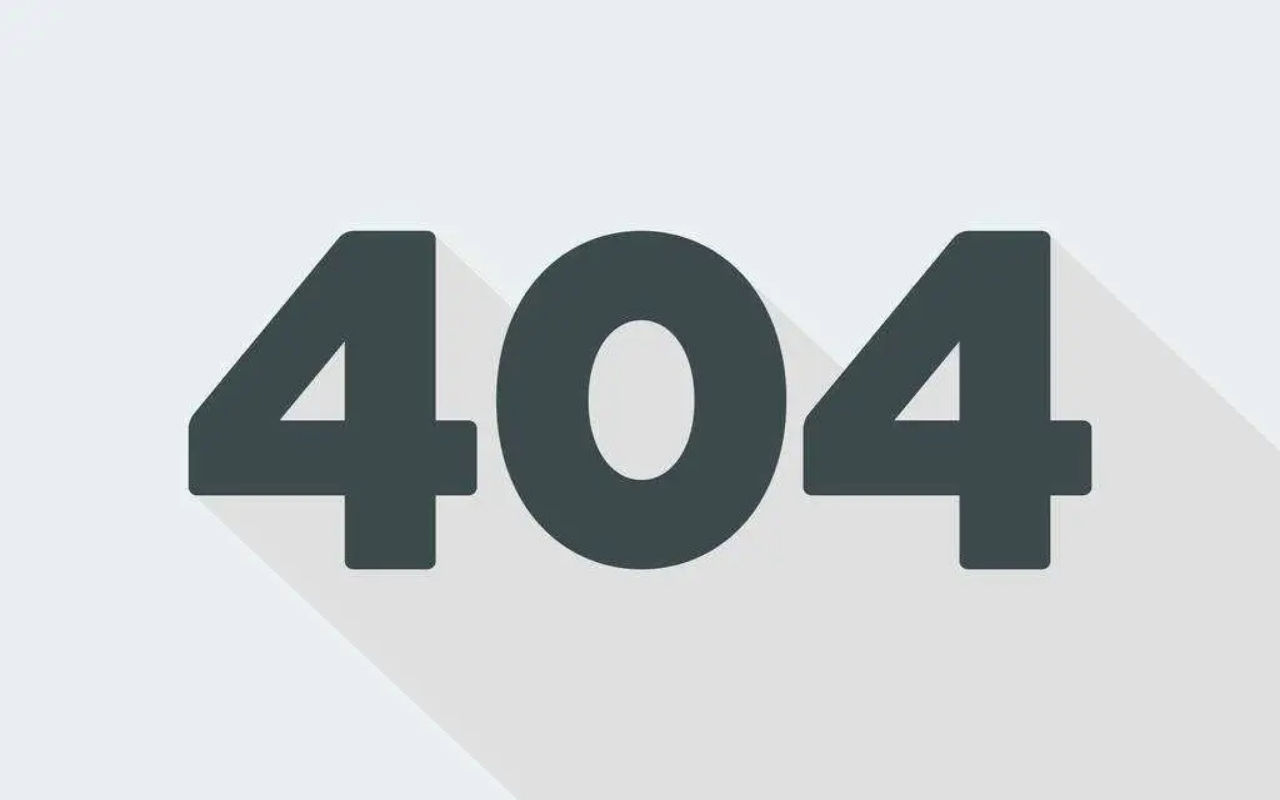
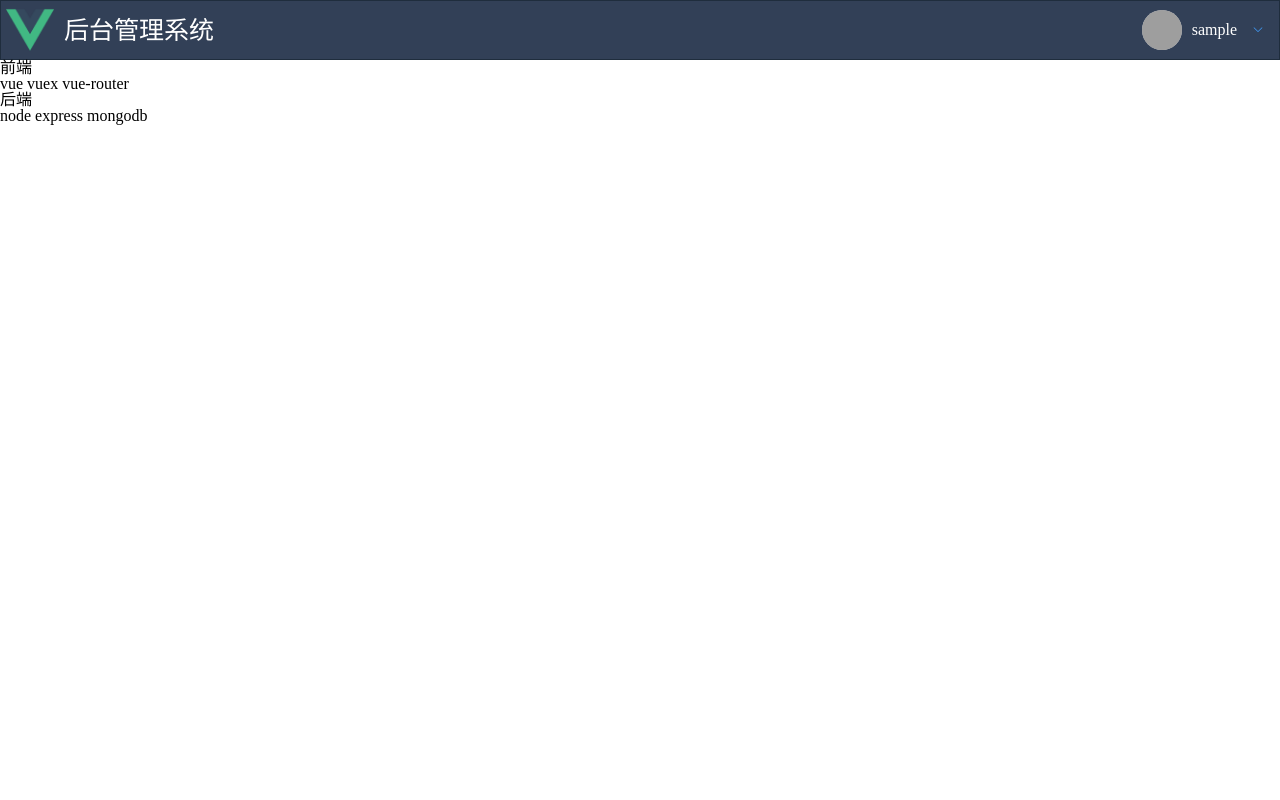
Before and after one commit to youwei997/nodejs-element-wuhaiyang, a Vue app in the folder frontend/: page /home in a window 1280 px wide. Built offline with nearby package versions, Linux system fonts and the light colour scheme; sample sign-in values are in the browser's storage; grey boxes are pictures that could not be loaded.

Commit message:
增加用户信息页

```diff
--- a/frontend/src/router/index.js
+++ b/frontend/src/router/index.js
@@ -11,7 +11,21 @@ const routes = [
   {
     path: '/index',
     name: 'index',
-    component: () => import('@/views/index')
+    component: () => import('@/views/index'),
+    children: [
+      //path不加内容,进入到/index,默认展示home
+      {
+        path: '',
+        component: () => import('@/views/home'),
+      },
+      //path加/home,进入到/home,也展示home
+      {
+        path: '/home',
+        name: 'home',
+        component: () => import('@/views/home'),
+      }
+
+    ]
   },
   {
     path: '/register',
--- /dev/null
+++ b/frontend/src/views/home.vue
@@ -0,0 +1,32 @@
+<template>
+    <div class="home">
+        <div>
+            <div>前端</div>
+            <ul>
+                <li>vue vuex vue-router</li>
+            </ul>
+        </div>
+        <div>
+            <div>后端</div>
+            <ul>
+                <li>node express mongodb</li>
+            </ul>
+        </div>
+    </div>
+</template>
+
+<script>
+export default {
+    data() {
+        return {
+        }
+    },
+
+    components: {},
+
+    methods: {}
+}
+</script>
+
+<style scoped>
+</style>
--- a/frontend/src/views/index.vue
+++ b/frontend/src/views/index.vue
@@ -1,6 +1,7 @@
 <template>
     <div>
         <HeadNav></HeadNav>
+        <router-view></router-view>
     </div>
 </template>
 
```
